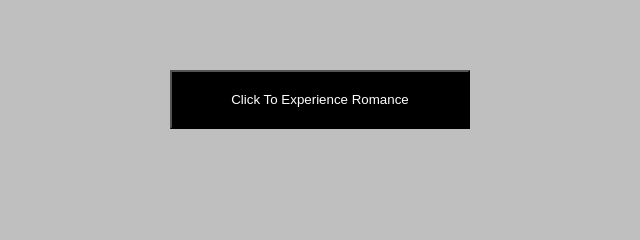
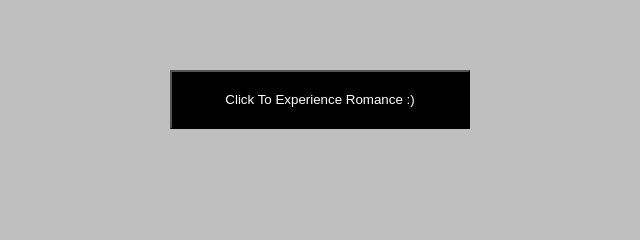
Before and after one commit to jadedResearcher/LightAndVoid, a plain HTML site: page index.html in a window 1280 px wide. Shown: the part 208-448 px from the top of the page, 320-960 px from the left. Drawn offline with Linux system fonts and the light colour scheme.

Commit message:
this was fun to make together

```diff
--- a/index.html
+++ b/index.html
@@ -66,7 +66,7 @@
       document.querySelector("#story").style.display = "block";
       document.querySelector("#euphoria").style.display = "none";
       if (getParameterByName("seerOfVoid", null)) {
-        //looking underneath is actually not the point this time.
+        //looking underneath is actually not the point this time. but i'll passively allow you to
         document.querySelector("#story").innerHTML = light;
       }else if (getParameterByName("dearWitherby", null)){
         //romance
@@ -88,7 +88,7 @@
   </audio>
 
   <div id="container">
-    <button id="euphoria">Click To Experience Romance</button>
+    <button id="euphoria">Click To Experience Romance :)</button>
 
     <div id="story">
     </div>
```
